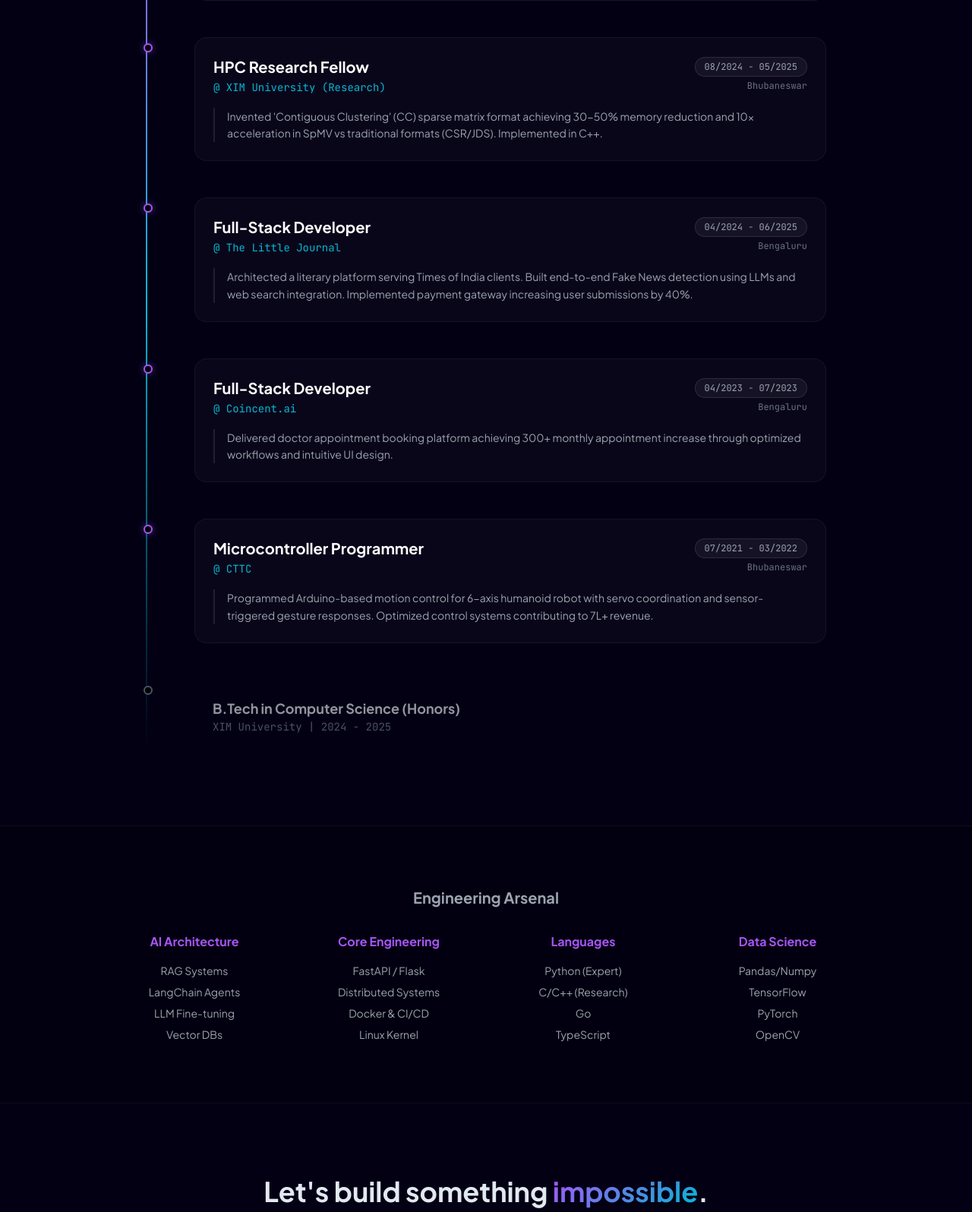
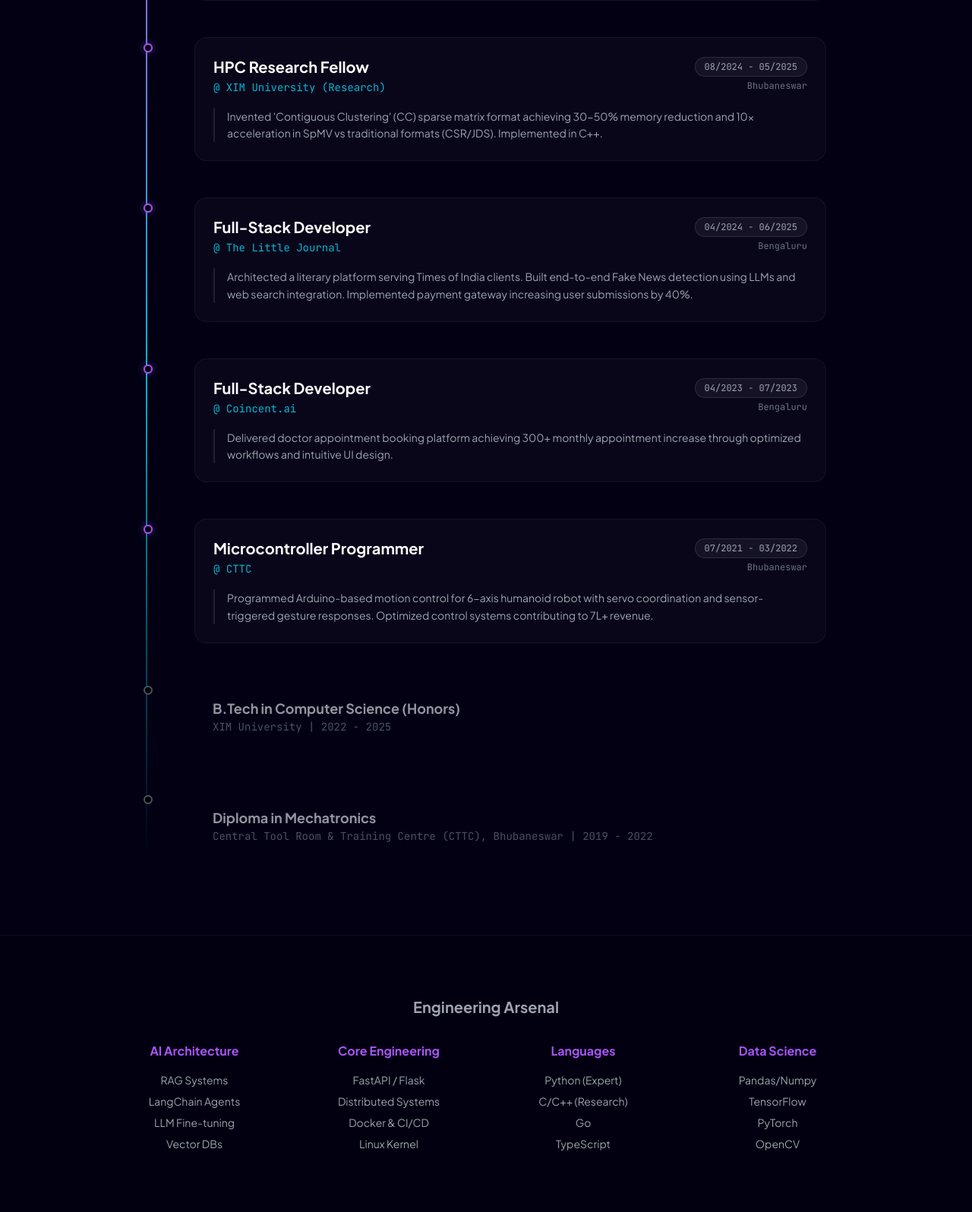
Before and after one commit to arupa444/portfolio1, a Flask app: page / in a window 1280 px wide. Shown: the part 3029-4625 px from the top of the page at 76% size. Run offline with Flask 3, Linux system fonts and the light colour scheme; some libraries are stand-ins or nearby versions.

Commit message:
updated...

```diff
--- a/templates/index.html
+++ b/templates/index.html
@@ -210,7 +210,14 @@
                 <div class="absolute left-[13px] md:left-[-3px] top-2 w-3 h-3 rounded-full bg-black border-2 border-gray-600 z-10"></div>
                 <div class="p-6 opacity-70 hover:opacity-100 transition-opacity">
                     <h3 class="text-lg font-bold text-gray-300">B.Tech in Computer Science (Honors)</h3>
-                    <p class="text-gray-500 font-mono text-sm">XIM University | 2024 - 2025</p>
+                    <p class="text-gray-500 font-mono text-sm">XIM University | 2022 - 2025</p>
+                </div>
+            </div>
+            <div class="relative pl-12 md:pl-16 group">
+                <div class="absolute left-[13px] md:left-[-3px] top-2 w-3 h-3 rounded-full bg-black border-2 border-gray-600 z-10"></div>
+                <div class="p-6 opacity-70 hover:opacity-100 transition-opacity">
+                    <h3 class="text-lg font-bold text-gray-300">Diploma in Mechatronics</h3>
+                    <p class="text-gray-500 font-mono text-sm">Central Tool Room & Training Centre (CTTC), Bhubaneswar | 2019 - 2022</p>
                 </div>
             </div>
 
```
